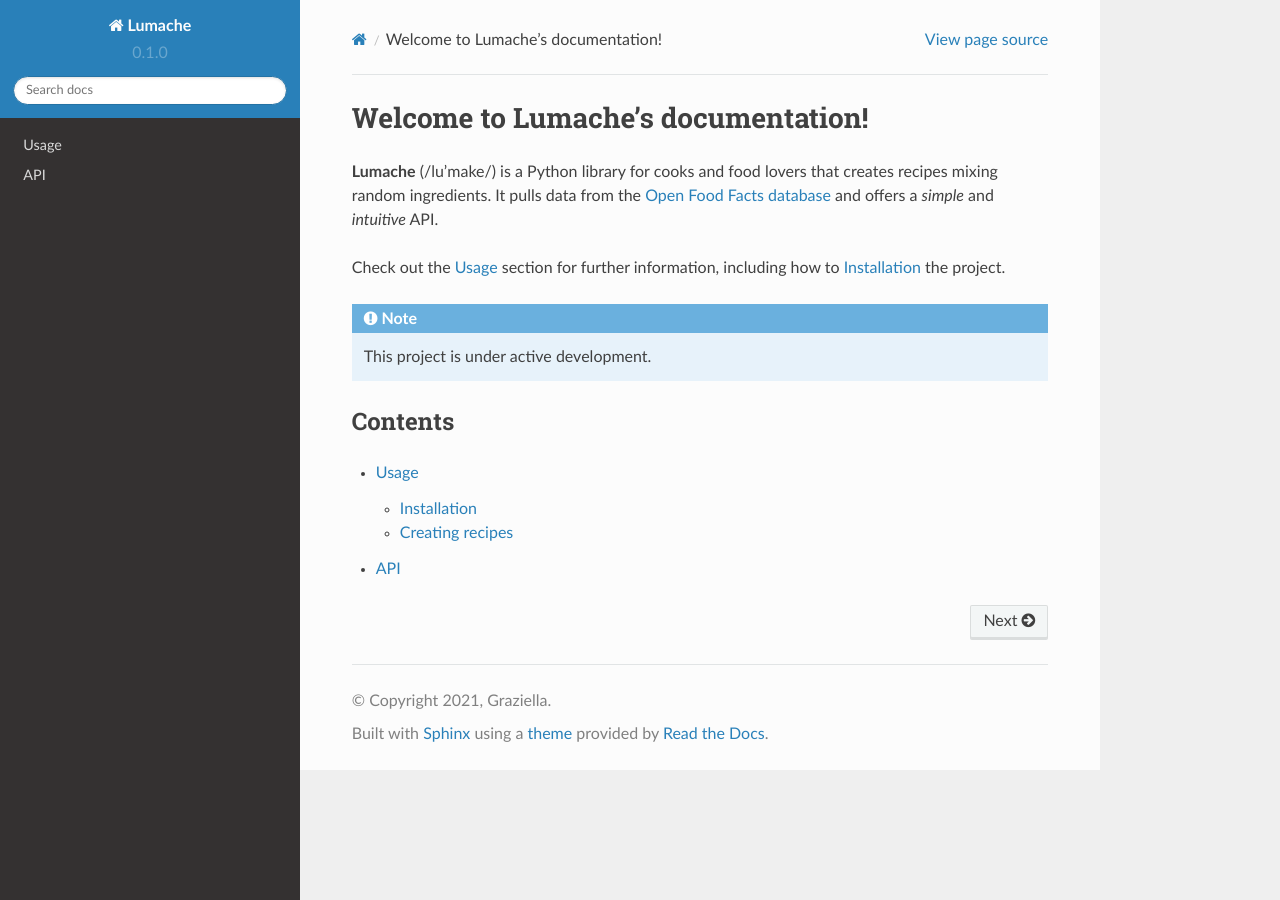
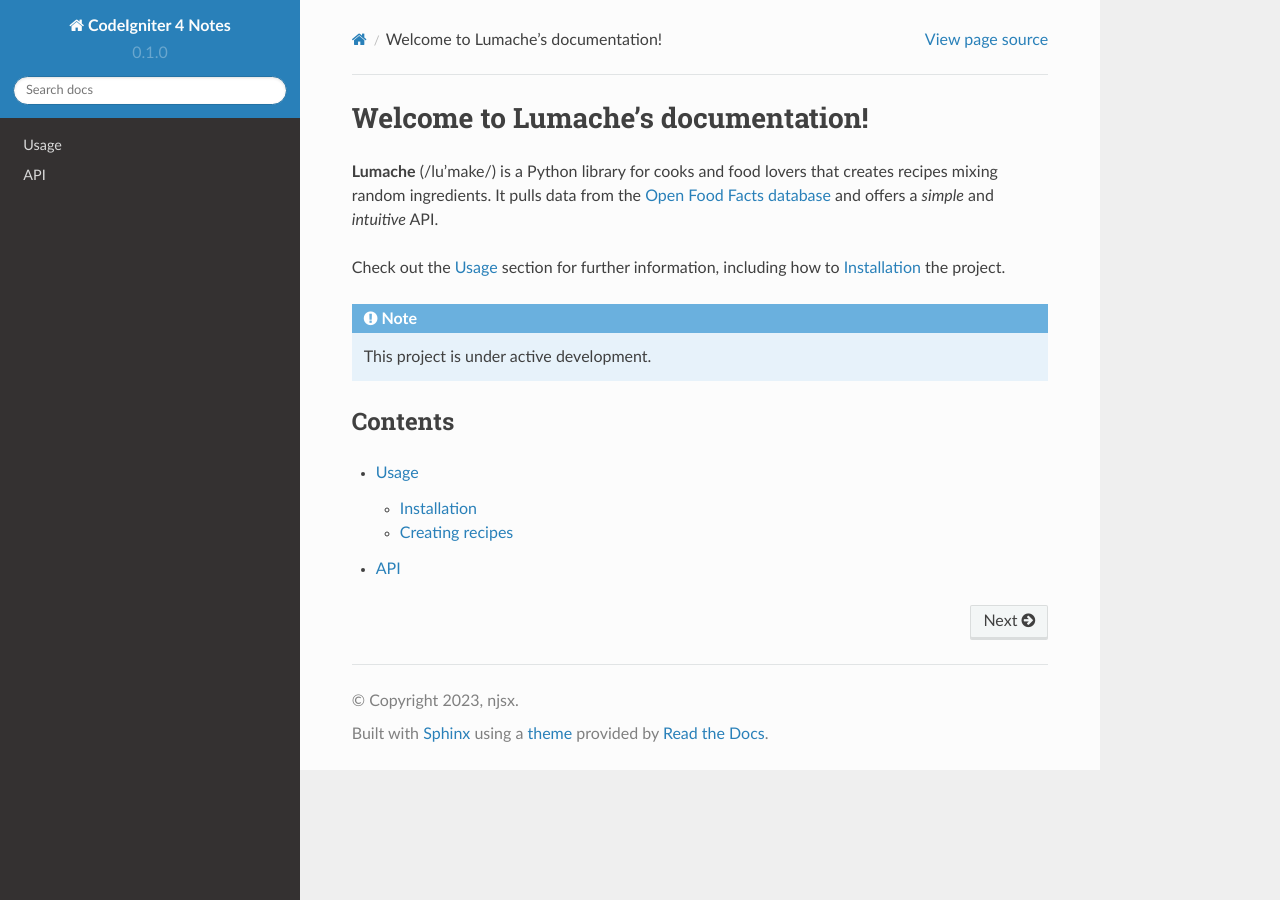
Before and after one commit to njsx/codeigniter, a Sphinx documentation site: the page built from docs/source/index.rst, in a window 1280 px wide. Built offline with Sphinx 7.4.7 and the Read the Docs theme 2.0.0, drawn with Linux system fonts in a browser that asks for light colours.

Commit message:
Update conf.py

```diff
--- a/docs/source/conf.py
+++ b/docs/source/conf.py
@@ -2,9 +2,9 @@
 
 # -- Project information
 
-project = 'Lumache'
-copyright = '2021, Graziella'
-author = 'Graziella'
+project = 'CodeIgniter 4 Notes'
+copyright = '2023, njsx'
+author = 'Дмитрий Безбородов'
 
 release = '0.1'
 version = '0.1.0'
```
